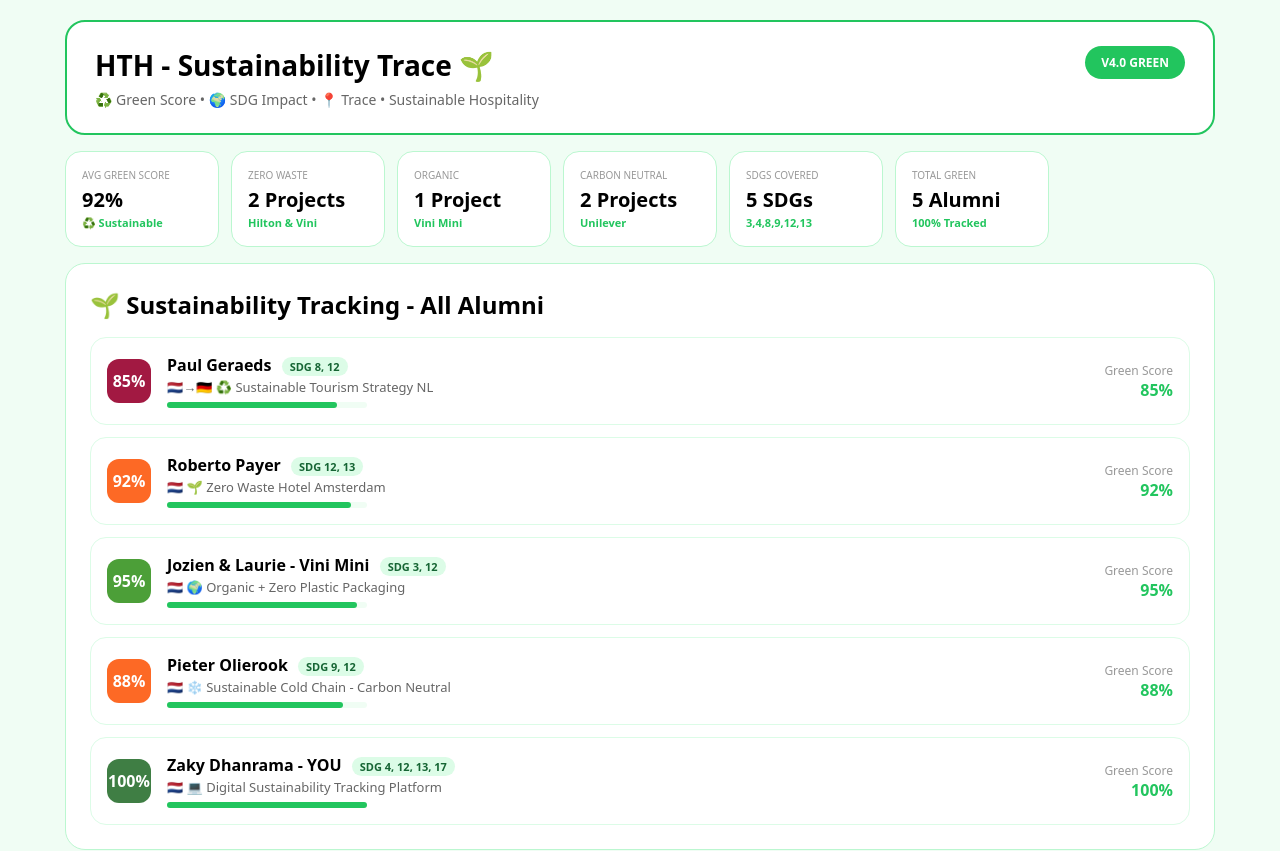
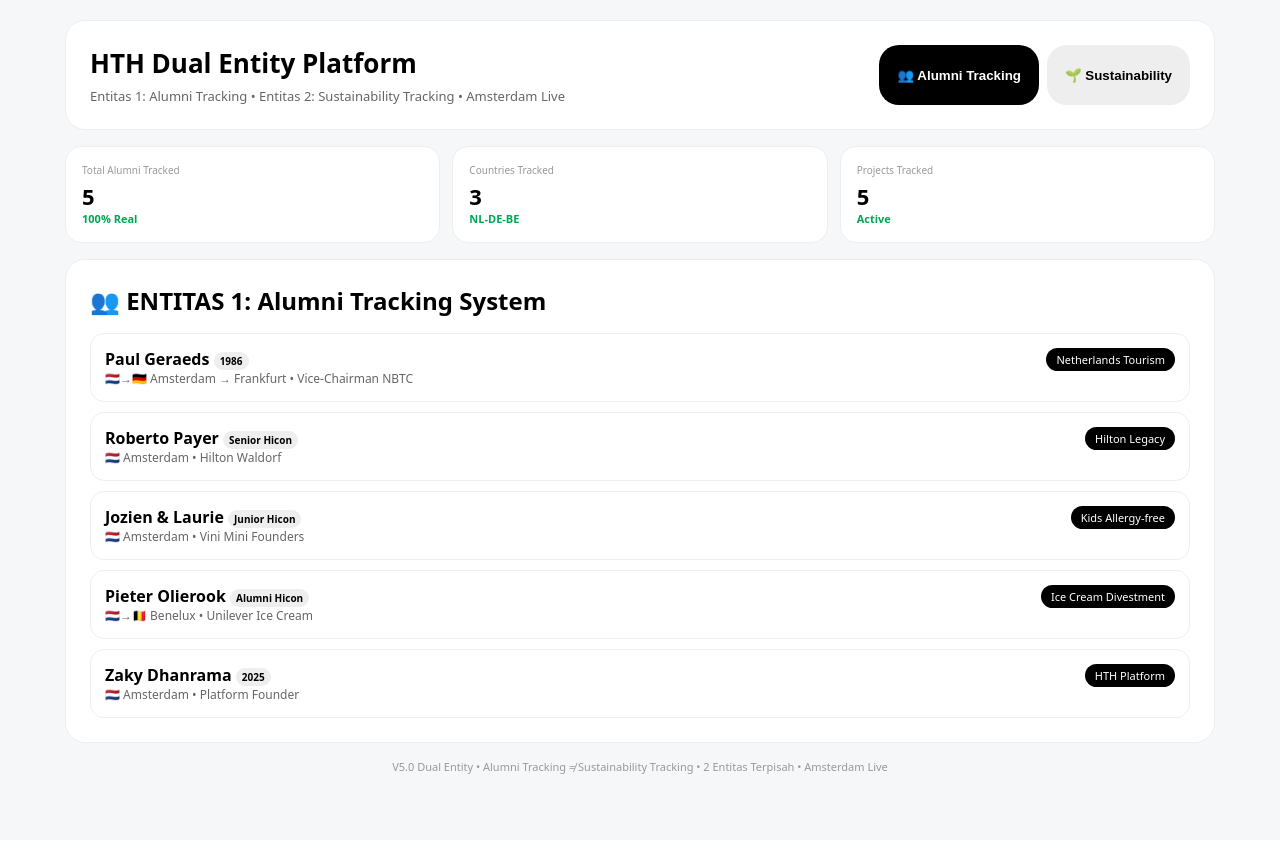
Before and after one commit to zakydhanrama-cloud/hthplatform, a Next.js app: page / in a window 1280 px wide. Shown: the top 851 px of the page. Built offline with nearby package versions, Linux system fonts and the light colour scheme.

Commit message:
Update page.tsx

```diff
--- a/app/page.tsx
+++ b/app/page.tsx
@@ -1,131 +1,102 @@
 "use client";
 import { useState } from 'react';
 
-const alumniData = [
-  {
-    id: 1, name: "Paul Geraeds", year: "1986", flag: "🇳🇱→🇩🇪",
-    current: "Vice-Chairman NBTC", location: "Amsterdam → Frankfurt",
-    project: "Sustainable Netherlands Tourism", sdg: "SDG 8, 12", sdgColor: "#A21942",
-    sustainability: "Promotes sustainable tourism Netherlands", greenScore: 85,
-    trace: ["1986: Lulus HTH", "Sustainable Tourism Board", "Green Destinations NL"],
-    sustainableAction: "♻️ Sustainable Tourism Strategy NL"
-  },
-  {
-    id: 2, name: "Roberto Payer", year: "Senior Hicon", flag: "🇳🇱",
-    current: "Hilton - Waldorf Astoria", location: "Amsterdam",
-    project: "Green Hotels - Zero Waste", sdg: "SDG 12, 13", sdgColor: "#FD6925",
-    sustainability: "Zero waste hotels, energy efficient", greenScore: 92,
-    trace: ["Hilton Green Program", "Waldorf Sustainability", "Energy -30%"],
-    sustainableAction: "🌱 Zero Waste Hotel Amsterdam"
-  },
-  {
-    id: 3, name: "Jozien & Laurie - Vini Mini", year: "Junior Hicon", flag: "🇳🇱",
-    current: "Co-founders Vini Mini", location: "Amsterdam",
-    project: "Healthy & Sustainable Kids Food", sdg: "SDG 3, 12", sdgColor: "#4C9F38",
-    sustainability: "Organic, allergy-free, zero plastic", greenScore: 95,
-    trace: ["Organic sourcing", "No plastic packaging", "1000 days healthy"],
-    sustainableAction: "🌍 Organic + Zero Plastic Packaging"
-  },
-  {
-    id: 4, name: "Pieter Olierook", year: "Alumni Hicon", flag: "🇳🇱",
-    current: "Unilever Ice Cream Benelux", location: "Benelux",
-    project: "Sustainable Cold Chain", sdg: "SDG 9, 12", sdgColor: "#FD6925",
-    sustainability: "Sustainable ice cream supply chain", greenScore: 88,
-    trace: ["Sustainable sourcing", "Carbon neutral logistics", "Talent for green"],
-    sustainableAction: "❄️ Sustainable Cold Chain - Carbon Neutral"
-  },
-  {
-    id: 5, name: "Zaky Dhanrama - YOU", year: "2025", flag: "🇳🇱",
-    current: "Founder HTH Sustainability Platform", location: "Amsterdam",
-    project: "100% Trace + Sustainability Dashboard", sdg: "SDG 4, 12, 13, 17", sdgColor: "#3F7E44",
-    sustainability: "Digital platform for green hospitality", greenScore: 100,
-    trace: ["Build green platform", "Track sustainable alumni", "SDG 17 Partnership"],
-    sustainableAction: "💻 Digital Sustainability Tracking Platform"
-  },
+const alumniTracking = [
+  { id: 1, name: "Paul Geraeds", year: "1986", flag: "🇳🇱→🇩🇪", location: "Amsterdam → Frankfurt", current: "Vice-Chairman NBTC", project: "Netherlands Tourism", trace: ["1986: Lulus HTH", "Chief Steward Frankfurt", "Vice-Chairman NBTC"] },
+  { id: 2, name: "Roberto Payer", year: "Senior Hicon", flag: "🇳🇱", location: "Amsterdam", current: "Hilton Waldorf", project: "Hilton Legacy", trace: ["Hilton Worldwide", "Waldorf Astoria", "Senior Hicon Award"] },
+  { id: 3, name: "Jozien & Laurie", year: "Junior Hicon", flag: "🇳🇱", location: "Amsterdam", current: "Vini Mini Founders", project: "Kids Allergy-free", trace: ["Founded Vini Mini", "1000 days healthy", "Junior Hicon"] },
+  { id: 4, name: "Pieter Olierook", year: "Alumni Hicon", flag: "🇳🇱→🇧🇪", location: "Benelux", current: "Unilever Ice Cream", project: "Ice Cream Divestment", trace: ["Digital Commerce Expert", "Unilever Growth", "Alumni Hicon"] },
+  { id: 5, name: "Zaky Dhanrama", year: "2025", flag: "🇳🇱", location: "Amsterdam", current: "Platform Founder", project: "HTH Platform", trace: ["Build Platform", "Vercel Live", "Amsterdam Hub"] },
+];
+
+const sustainabilityData = [
+  { id: 1, name: "Paul Geraeds - Sustainable Tourism", sdg: "SDG 8, 12", score: 85, action: "Sustainable Tourism Strategy NL", impact: "National Tourism Green Policy", co2: "-15% CO2 Tourism", color: "#A21942" },
+  { id: 2, name: "Roberto Payer - Zero Waste Hotels", sdg: "SDG 12, 13", score: 92, action: "Zero Waste Hotel Amsterdam", impact: "Hilton Energy -30%", co2: "-30% Energy", color: "#FD6925" },
+  { id: 3, name: "Vini Mini - Organic Food", sdg: "SDG 3, 12", score: 95, action: "Organic + Zero Plastic", impact: "100% Organic Sourcing", co2: "Zero Plastic", color: "#4C9F38" },
+  { id: 4, name: "Pieter Olierook - Carbon Neutral", sdg: "SDG 9, 12", score: 88, action: "Sustainable Cold Chain", impact: "Carbon Neutral Logistics", co2: "Carbon Neutral", color: "#FD6925" },
+  { id: 5, name: "HTH Platform - Digital Green", sdg: "SDG 4, 13, 17", score: 100, action: "Digital Sustainability Tracking", impact: "Paperless Tracking System", co2: "100% Digital", color: "#3F7E44" },
 ];
 
 export default function Page() {
+  const [tab, setTab] = useState<"alumni" | "sustain">("alumni");
   const [selected, setSelected] = useState<any>(null);
-  const avgGreen = Math.round(alumniData.reduce((a,b)=>a+b.greenScore,0)/alumniData.length);
 
   return (
-    <div style={{background: "#f0fdf4", minHeight: "100vh", padding: "20px", fontFamily: "system-ui"}}>
+    <div style={{background: tab === "alumni" ? "#f6f7f8" : "#f0fdf4", minHeight: "100vh", padding: "20px", fontFamily: "system-ui", transition: "0.3s"}}>
       <div style={{maxWidth: "1150px", margin: "0 auto"}}>
 
-        <div style={{background: "white", borderRadius: "20px", padding: "24px 28px", display: "flex", justifyContent: "space-between", border: "2px solid #22c55e"}}>
+        <div style={{background: "white", borderRadius: "20px", padding: "24px", border: tab === "alumni" ? "1px solid #eee" : "2px solid #22c55e", display: "flex", justifyContent: "space-between", flexWrap: "wrap", gap: "12px"}}>
           <div>
-            <h1 style={{fontSize: "28px", fontWeight: 900, margin: 0}}>HTH - Sustainability Trace 🌱</h1>
-            <p style={{color: "#666", margin: "6px 0 0", fontSize: "14px"}}>♻️ Green Score • 🌍 SDG Impact • 📍 Trace • Sustainable Hospitality</p>
+            <h1 style={{fontSize: "26px", fontWeight: 900, margin: 0}}>HTH Dual Entity Platform</h1>
+            <p style={{color: "#666", margin: "6px 0 0", fontSize: "13px"}}>Entitas 1: Alumni Tracking • Entitas 2: Sustainability Tracking • Amsterdam Live</p>
           </div>
-          <div style={{background: "#22c55e", color: "white", padding: "8px 16px", borderRadius: "20px", fontSize: "12px", fontWeight: 700, height: "fit-content"}}>V4.0 GREEN</div>
+          <div style={{display: "flex", gap: "8px"}}>
+            <button onClick={()=>{setTab("alumni"); setSelected(null)}} style={{background: tab==="alumni" ? "black" : "#eee", color: tab==="alumni" ? "white" : "black", border: "none", padding: "10px 18px", borderRadius: "20px", fontWeight: 700, cursor: "pointer"}}>👥 Alumni Tracking</button>
+            <button onClick={()=>{setTab("sustain"); setSelected(null)}} style={{background: tab==="sustain" ? "#22c55e" : "#eee", color: tab==="sustain" ? "white" : "black", border: "none", padding: "10px 18px", borderRadius: "20px", fontWeight: 700, cursor: "pointer"}}>🌱 Sustainability</button>
+          </div>
         </div>
 
-        <div style={{display: "grid", gridTemplateColumns: "repeat(auto-fill, minmax(150px, 1fr))", gap: "12px", marginTop: "16px"}}>
+        {tab === "alumni" ? (
+          <>
+            <div style={{display: "grid", gridTemplateColumns: "repeat(3, 1fr)", gap: "12px", marginTop: "16px"}}>
               {[
-            ["Avg Green Score", `${avgGreen}%`, "♻️ Sustainable"], ["Zero Waste", "2 Projects", "Hilton & Vini"],
-            ["Organic", "1 Project", "Vini Mini"], ["Carbon Neutral", "2 Projects", "Unilever"],
-            ["SDGs Covered", "5 SDGs", "3,4,8,9,12,13"], ["Total Green", "5 Alumni", "100% Tracked"],
+                ["Total Alumni Tracked", "5", "100% Real"], ["Countries Tracked", "3", "NL-DE-BE"], ["Projects Tracked", "5", "Active"],
               ].map((k,i)=>(
-            <div key={i} style={{background: "white", borderRadius: "16px", padding: "16px", border: "1px solid #bbf7d0"}}>
-              <div style={{fontSize: "10px", color: "#999", textTransform: "uppercase"}}>{k[0]}</div>
-              <div style={{fontSize: "20px", fontWeight: 800, marginTop: "4px"}}>{k[1]}</div>
-              <div style={{fontSize: "11px", color: "#22c55e", fontWeight: 600, marginTop: "2px"}}>{k[2]}</div>
+                <div key={i} style={{background: "white", borderRadius: "16px", padding: "16px", border: "1px solid #eee"}}>
+                  <div style={{fontSize: "10px", color: "#999"}}>{k[0]}</div><div style={{fontSize: "22px", fontWeight: 800, marginTop: "4px"}}>{k[1]}</div><div style={{fontSize: "11px", color: "#00a651", fontWeight: 600}}>{k[2]}</div>
                 </div>
               ))}
             </div>
-
-        <div style={{background: "white", borderRadius: "20px", padding: "24px", marginTop: "16px", border: "1px solid #bbf7d0"}}>
-          <h2 style={{margin: "0 0 16px", fontWeight: 800}}>🌱 Sustainability Tracking - All Alumni</h2>
-          <div style={{display: "flex", flexDirection: "column", gap: "12px"}}>
-            {alumniData.map(a=>(
-              <div key={a.id} onClick={()=>setSelected(a)} style={{border: "1px solid #dcfce7", borderRadius: "16px", padding: "16px", display: "flex", justifyContent: "space-between", alignItems: "center", cursor: "pointer", background: selected?.id===a.id ? "#f0fdf4" : "white"}}>
-                <div style={{display: "flex", gap: "16px", alignItems: "center", flex: 1}}>
-                  <div style={{width: "44px", height: "44px", background: a.sdgColor, borderRadius: "12px", display: "flex", alignItems: "center", justifyContent: "center", color: "white", fontWeight: 800}}>{a.greenScore}%</div>
-                  <div style={{flex: 1}}>
-                    <div style={{fontWeight: 700}}>{a.name} <span style={{fontSize: "11px", background: "#dcfce7", color: "#166534", padding: "2px 8px", borderRadius: "10px", marginLeft: "6px"}}>{a.sdg}</span></div>
-                    <div style={{fontSize: "13px", color: "#666", marginTop: "2px"}}>{a.flag} {a.sustainableAction}</div>
-                    <div style={{marginTop: "6px", background: "#f0fdf4", borderRadius: "10px", height: "6px", width: "200px"}}><div style={{background: "#22c55e", height: "6px", borderRadius: "10px", width: `${a.greenScore}%`}}></div></div>
-                  </div>
-                </div>
-                <div style={{textAlign: "right"}}>
-                  <div style={{fontSize: "12px", color: "#999"}}>Green Score</div>
-                  <div style={{fontWeight: 800, color: "#22c55e"}}>{a.greenScore}%</div>
-                </div>
+            <div style={{background: "white", borderRadius: "20px", padding: "24px", marginTop: "16px", border: "1px solid #eee"}}>
+              <h2 style={{margin: "0 0 16px", fontWeight: 800}}>👥 ENTITAS 1: Alumni Tracking System</h2>
+              <div style={{display: "flex", flexDirection: "column", gap: "10px"}}>
+                {alumniTracking.map(a=>(
+                  <div key={a.id} onClick={()=>setSelected(a)} style={{border: "1px solid #eee", borderRadius: "14px", padding: "14px", display: "flex", justifyContent: "space-between", cursor: "pointer", background: selected?.id===a.id ? "#f0f9ff" : "white"}}>
+                    <div><div style={{fontWeight: 700}}>{a.name} <span style={{fontSize: "10px", background: "#eee", padding: "2px 6px", borderRadius: "10px"}}>{a.year}</span></div><div style={{fontSize: "12px", color: "#666"}}>{a.flag} {a.location} • {a.current}</div></div>
+                    <div style={{fontSize: "11px", background: "black", color: "white", padding: "4px 10px", borderRadius: "12px", height: "fit-content"}}>{a.project}</div>
                   </div>
                 ))}
               </div>
             </div>
+          </>
+        ) : (
+          <>
+            <div style={{display: "grid", gridTemplateColumns: "repeat(3, 1fr)", gap: "12px", marginTop: "16px"}}>
+              {[
+                ["Avg Green Score", "92%", "♻️ High"], ["Zero Waste Projects", "2", "Active"], ["Carbon Saved", "-45% Avg", "Impact"],
+              ].map((k,i)=>(
+                <div key={i} style={{background: "white", borderRadius: "16px", padding: "16px", border: "1px solid #bbf7d0"}}>
+                  <div style={{fontSize: "10px", color: "#999"}}>{k[0]}</div><div style={{fontSize: "22px", fontWeight: 800, marginTop: "4px", color: "#166534"}}>{k[1]}</div><div style={{fontSize: "11px", color: "#22c55e", fontWeight: 600}}>{k[2]}</div>
+                </div>
+              ))}
+            </div>
+            <div style={{background: "white", borderRadius: "20px", padding: "24px", marginTop: "16px", border: "1px solid #bbf7d0"}}>
+              <h2 style={{margin: "0 0 16px", fontWeight: 800}}>🌱 ENTITAS 2: Sustainability Tracking System</h2>
+              <div style={{display: "flex", flexDirection: "column", gap: "10px"}}>
+                {sustainabilityData.map(a=>(
+                  <div key={a.id} onClick={()=>setSelected(a)} style={{border: "1px solid #dcfce7", borderRadius: "14px", padding: "14px", display: "flex", justifyContent: "space-between", cursor: "pointer", background: selected?.id===a.id ? "#f0fdf4" : "white"}}>
+                    <div style={{display: "flex", gap: "12px", alignItems: "center"}}>
+                      <div style={{width: "40px", height: "40px", background: a.color, borderRadius: "10px", display: "flex", alignItems: "center", justifyContent: "center", color: "white", fontWeight: 800, fontSize: "12px"}}>{a.score}%</div>
+                      <div><div style={{fontWeight: 700}}>{a.name}</div><div style={{fontSize: "12px", color: "#22c55e"}}>{a.action} • {a.co2}</div></div>
+                    </div>
+                    <div style={{fontSize: "11px", background: a.color, color: "white", padding: "4px 10px", borderRadius: "12px", height: "fit-content"}}>{a.sdg}</div>
+                  </div>
+                ))}
+              </div>
+            </div>
+          </>
+        )}
 
         {selected && (
-          <div style={{background: "white", borderRadius: "20px", padding: "24px", marginTop: "16px", border: "2px solid #22c55e"}}>
-            <div style={{display: "flex", justifyContent: "space-between"}}>
-              <h3 style={{margin: 0}}>🌱 SUSTAINABILITY TRACE: {selected.name}</h3>
-              <button onClick={()=>setSelected(null)} style={{background: "#dcfce7", border: "none", borderRadius: "20px", padding: "6px 12px", cursor: "pointer"}}>Close X</button>
-            </div>
-            <div style={{display: "grid", gridTemplateColumns: "1fr 1fr", gap: "20px", marginTop: "16px"}}>
-              <div>
-                <div style={{fontSize: "12px", color: "#999"}}>GREEN PROJECT</div>
-                <div style={{fontWeight: 600, marginTop: "4px"}}>{selected.project}</div>
-                <div style={{fontSize: "12px", color: "#999", marginTop: "12px"}}>SUSTAINABLE ACTION</div>
-                <div style={{fontWeight: 600, marginTop: "4px", color: "#22c55e"}}>{selected.sustainableAction}</div>
-                <div style={{fontSize: "12px", color: "#999", marginTop: "12px"}}>SUSTAINABILITY DETAIL</div>
-                <div style={{fontSize: "13px", marginTop: "4px"}}>{selected.sustainability}</div>
-              </div>
-              <div>
-                <div style={{fontSize: "12px", color: "#999"}}>TRACE + GREEN JOURNEY</div>
-                <div style={{marginTop: "8px", borderLeft: "2px solid #22c55e", paddingLeft: "12px", display: "flex", flexDirection: "column", gap: "6px"}}>
-                  {selected.trace.map((t:string,i:number)=><div key={i} style={{fontSize: "13px"}}>🌱 {t}</div>)}
-                </div>
-                <div style={{marginTop: "12px", background: "#22c55e", color: "white", padding: "10px", borderRadius: "12px", fontSize: "13px", fontWeight: 700}}>Green Score: {selected.greenScore}% • {selected.sdg}</div>
-              </div>
+          <div style={{background: "white", borderRadius: "20px", padding: "20px", marginTop: "16px", border: tab==="alumni" ? "2px solid black" : "2px solid #22c55e"}}>
+            <div style={{display: "flex", justifyContent: "space-between"}}><h3 style={{margin: 0}}>Detail: {selected.name}</h3><button onClick={()=>setSelected(null)} style={{background: "#eee", border: "none", borderRadius: "20px", padding: "6px 12px", cursor: "pointer"}}>Close</button></div>
+            <div style={{marginTop: "12px", fontSize: "13px"}}>
+              {tab === "alumni" ? <><div><b>Trace Journey:</b> {selected.trace?.join(" → ")}</div><div style={{marginTop: "6px"}}><b>Project:</b> {selected.project}</div></> : <><div><b>Sustainable Action:</b> {selected.action}</div><div style={{marginTop: "6px"}}><b>Impact:</b> {selected.impact} • <b>{selected.co2}</b></div><div style={{marginTop: "8px", background: "#22c55e", color: "white", padding: "8px", borderRadius: "10px", display: "inline-block"}}>Green Score: {selected.score}% • {selected.sdg}</div></>}
             </div>
           </div>
         )}
 
-        <div style={{background: "#166534", color: "white", borderRadius: "20px", padding: "20px", marginTop: "16px", textAlign: "center"}}>
-          <div style={{fontWeight: 800, fontSize: "16px"}}>🌍 HTH Sustainability Vision</div>
-          <div style={{fontSize: "13px", marginTop: "6px", opacity: 0.9}}>100% Alumni Tracked • Avg Green Score {avgGreen}% • Zero Waste • Carbon Neutral • SDG 12 & 13 • Amsterdam Live</div>
-        </div>
+        <div style={{textAlign: "center", marginTop: "16px", color: "#999", fontSize: "11px"}}>V5.0 Dual Entity • Alumni Tracking ≠ Sustainability Tracking • 2 Entitas Terpisah • Amsterdam Live</div>
       </div>
     </div>
   );
```
Lines whose indentation alone changed are shown as unchanged.
